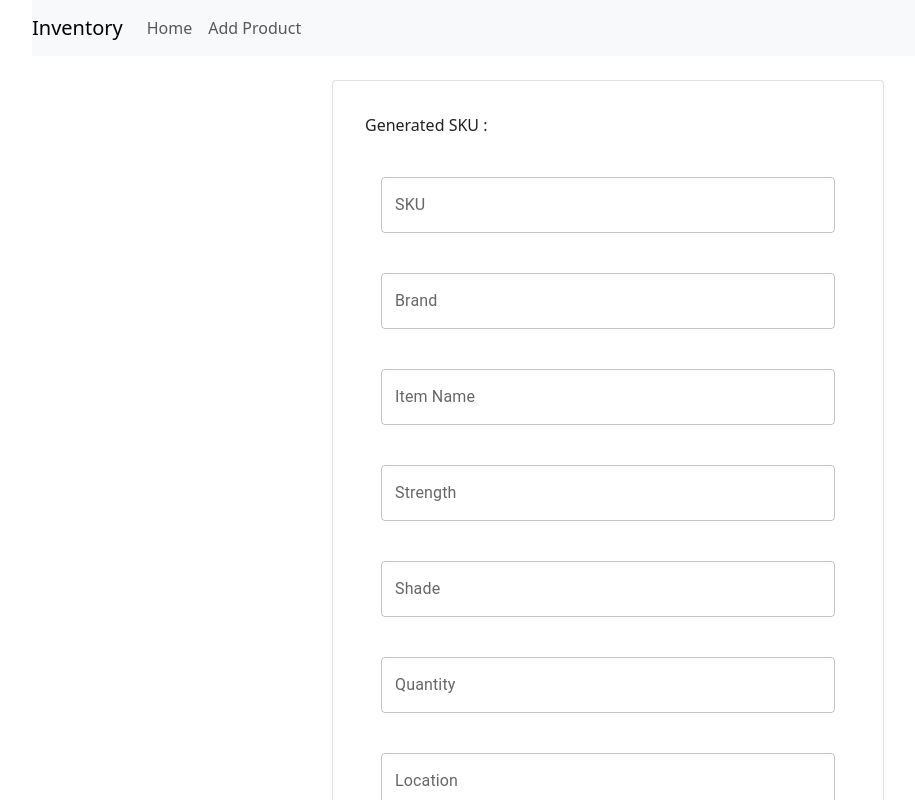
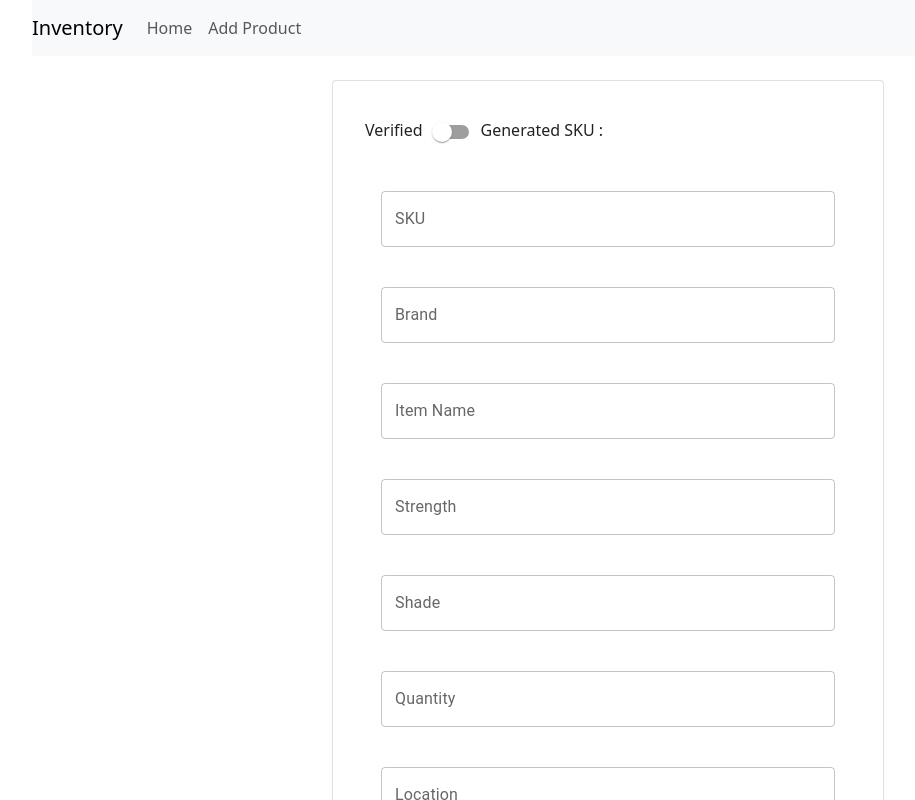
Before and after one commit to shakilanwar1998/Inventory-Helper, a React (Vite) app in the folder frontend/inventory-helper/: page /addProduct in a window 1280 px wide. Shown: the top 800 px of the page, without its empty margins (32-947 px from the left). Built offline with nearby package versions, Linux system fonts and the light colour scheme.

Commit message:
Added Verified Functionality

```diff
--- a/frontend/inventory-helper/src/components/Product.tsx
+++ b/frontend/inventory-helper/src/components/Product.tsx
@@ -32,8 +32,13 @@ function Product() {
   }, []);
 
   const handleEditOnClick = () => {
-    console.log("Sending Product Object", productObject);
-    navigate("/editProduct", { state: { productObject } });
+    if (productObject.verified) {
+      if (confirm("This is a verified entry. Do you want to edit?")) {
+        navigate("/editProduct", { state: { productObject } });
+      }
+    } else {
+      navigate("/editProduct", { state: { productObject } });
+    }
   };
 
   const handleDeleteClick = () => {
--- a/frontend/inventory-helper/src/components/ProductList.tsx
+++ b/frontend/inventory-helper/src/components/ProductList.tsx
@@ -1,3 +1,4 @@
+import { green } from "@mui/material/colors";
 import { useNavigate } from "react-router-dom";
 // export interface Product {
 //   sku: string;
@@ -30,8 +31,10 @@ function ProductList({ products, heading }: Props) {
   const handleSelect = (product: any) => {
     console.log("Inside handleSelect in product list component");
     console.log(product);
+    console.log(product.verified);
     navigate(`/products/${product.sku}`);
   };
+
   return (
     <>
       <h1>{heading}</h1>
@@ -45,6 +48,7 @@ function ProductList({ products, heading }: Props) {
             <th scope="col">Item Name</th>
             <th scope="col">Shade/Variant</th>
             <th scope="col">Location</th>
+            <th scope="col">Verified</th>
           </tr>
         </thead>
         <tbody>
@@ -62,6 +66,13 @@ function ProductList({ products, heading }: Props) {
               <td>{product.itemName}</td>
               <td>{product.shade}</td>
               <td>{product.location}</td>
+              <td
+                style={{
+                  backgroundColor: product.verified ? "#B2FF59" : "#FF5252",
+                }}
+              >
+                {product.verified ? "Yes" : "No"}
+              </td>
             </tr>
           ))}
         </tbody>
--- a/frontend/inventory-helper/src/pages/AddProduct.tsx
+++ b/frontend/inventory-helper/src/pages/AddProduct.tsx
@@ -10,10 +10,12 @@ import {
   Paper,
   Radio,
   RadioGroup,
+  Switch,
   TextField,
 } from "@mui/material";
 import { useNavigate } from "react-router-dom";
 import { useState } from "react";
+import { Verified } from "@mui/icons-material";
 
 function AddProduct() {
   const navigate = useNavigate();
@@ -56,6 +58,7 @@ function AddProduct() {
     upc: "",
     batch: "",
     condition: "Unboxed",
+    verified: false,
   };
 
   const formikValidationSchema = Yup.object().shape({
@@ -74,6 +77,7 @@ function AddProduct() {
     upc: Yup.string(),
     batch: Yup.string(),
     condition: Yup.string().required(),
+    verified: Yup.boolean(),
   });
 
   // const onSubmit = (data: any) => {
@@ -155,6 +159,15 @@ function AddProduct() {
             variant="outlined"
             sx={{ my: { xs: 3, md: 3 }, p: { xs: 1, md: 4 } }}
           >
+            Verified
+            <Switch
+              // checked={checked}
+              id="verified"
+              name="verified"
+              checked={formik.values.verified}
+              onChange={formik.handleChange}
+              inputProps={{ "aria-label": "controlled" }}
+            />
             <label>Generated SKU : </label> {generatedSku}
             <Box m={2} pt={3}>
               <TextField
--- a/frontend/inventory-helper/src/pages/EditProduct.tsx
+++ b/frontend/inventory-helper/src/pages/EditProduct.tsx
@@ -7,6 +7,7 @@ import {
   FormControlLabel,
   Radio,
   Button,
+  Switch,
 } from "@mui/material";
 import axios from "axios";
 import * as Yup from "yup";
@@ -34,6 +35,7 @@ function EditProduct() {
     upc: "" + productObject.upc,
     batch: "" + productObject.batch,
     condition: "" + productObject.condition,
+    verified: productObject.verified,
   };
 
   const formikValidationSchema = Yup.object().shape({
@@ -52,6 +54,7 @@ function EditProduct() {
     upc: Yup.string(),
     batch: Yup.string(),
     condition: Yup.string().required(),
+    verified: Yup.boolean(),
   });
 
   const formik = useFormik({
@@ -74,6 +77,15 @@ function EditProduct() {
             variant="outlined"
             sx={{ my: { xs: 3, md: 6 }, p: { xs: 2, md: 3 } }}
           >
+            Verified
+            <Switch
+              // checked={checked}
+              id="verified"
+              name="verified"
+              checked={formik.values.verified}
+              onChange={formik.handleChange}
+              inputProps={{ "aria-label": "controlled" }}
+            />
             <Box m={2} pt={3}>
               <TextField
                 fullWidth
--- a/frontend/inventory-helper/src/pages/Home.tsx
+++ b/frontend/inventory-helper/src/pages/Home.tsx
@@ -27,6 +27,7 @@ function Home() {
   let heading = "Products";
 
   useEffect(() => {
+    // console.log("Called Useeffect");
     axios.get("http://localhost:3001/products").then((response) => {
       setListOfProducts(response.data);
     });
@@ -49,6 +50,12 @@ function Home() {
       });
     }
   };
+  const handleKeypress = (e: any) => {
+    //it triggers by pressing the enter key
+    if (e.keyCode === 13) {
+      handleSearch();
+    }
+  };
 
   return (
     <div>
@@ -61,6 +68,7 @@ function Home() {
           onChange={(event) => {
             setSearchQuery(event.target.value);
           }}
+          onKeyDown={handleKeypress}
         />
         <Button variant="contained" color="success" onClick={handleSearch}>
           Search
```
Also changed, not shown: 2 other files (tests, documents, lock files or other folders).
